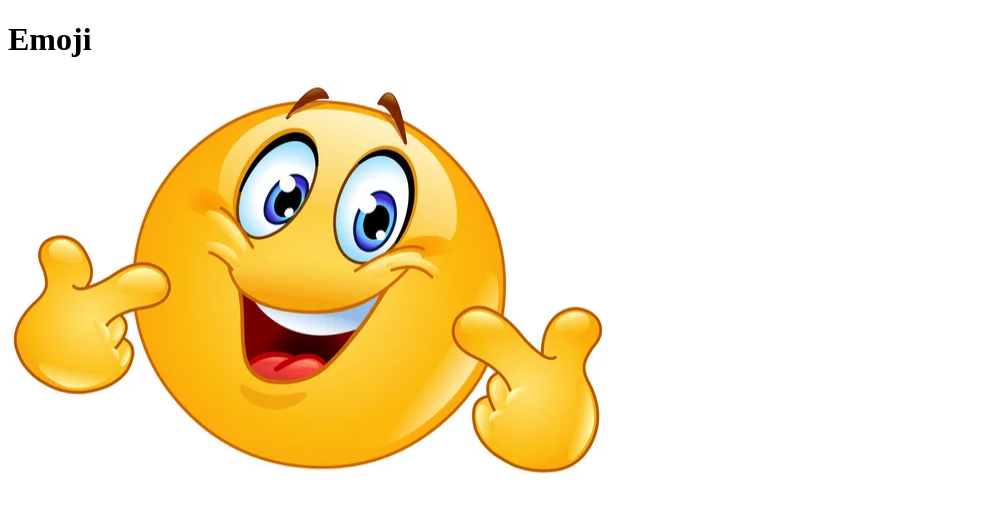
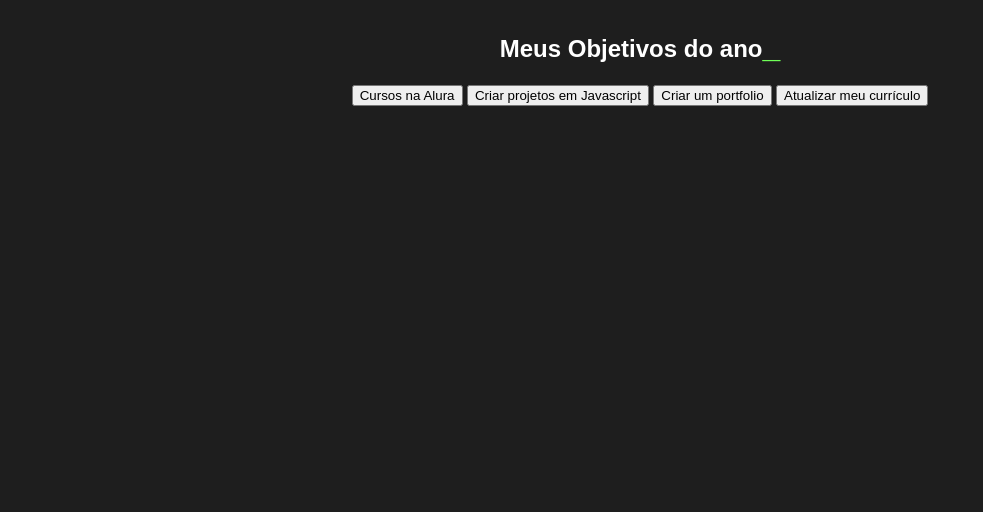
Before and after one commit to polianalemos3/polianalemos3.github.io, a plain HTML site: page index.html in a window 1280 px wide. Shown: the whole page, without its empty margins (0-983 px from the left). Drawn offline with Linux system fonts and the light colour scheme.

Commit message:
Add files via upload

```diff
--- a/index.html
+++ b/index.html
@@ -1,13 +1,22 @@
 <!DOCTYPE html>
-<html lang="en">
+<html lang="pt-br">
 <head>
     <meta charset="UTF-8">
+    <meta http-equiv="X-UA-Compatible" content="IE=edge">
     <meta name="viewport" content="width=device-width, initial-scale=1.0">
-    <title>Alegria</title>
+    <title>Meus objetivos do ano</title>
+    <link rel="stylesheet" href="style.css">
 </head>
 <body>
-    <h1>Emoji</h1>
-    <img src="emoji.jpg"alt="" width="600" height="400">
-     <a href="https://https://pt.wikipedia.org/wiki/Alfabeto_russo">
+    <section class="conteudo-principal">
+        <h2 class="titulo-principal">Meus Objetivos do ano<span>_</span></h2>
+<div class="botoes">
+        <button class="botao">Cursos na Alura</button>
+        <button class="botao">Criar projetos em Javascript</button>
+        <button class="botao">Criar um portfolio</button>
+        <button class="botao">Atualizar meu currículo</button>
+ </div>
+</section>
+
 </body>
 </html>
--- /dev/null
+++ b/style.css
@@ -0,0 +1,29 @@
+:root {
+    --cor-de-fundo: #1E1E1E;
+    --verde: #6FFF57;
+    --branco: #FFFFFF;
+    --botao-ativo: #3A375E;
+    --botao-inativo: rgba(58, 55, 94, 0.5);
+    --texto-fundo: rgba(58, 55, 94, 0.3);
+}
+@import url('https://fonts.googleapis.com/css2?family=Chakra+Petch:wght@400;700&display=swap');
+body {
+    background-color: var(--cor-de-fundo);
+    color: var(--branco);
+    font-family: 'Chakra Petch', sans-serif;
+}
+.conteudo-principal {
+    display: flex;
+    flex-direction: column;
+    justify-content: center;
+    align-items: center;
+    max-width: 1200px;
+    width: 100%;
+    margin: 0 auto;
+}
+.titulo-principal span {
+    color: var(--verde);
+    text-align: left;
+    width: 100%;
+    font-size: 32px;
+}
```
